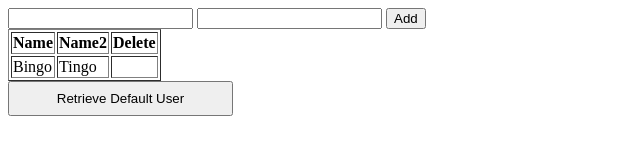
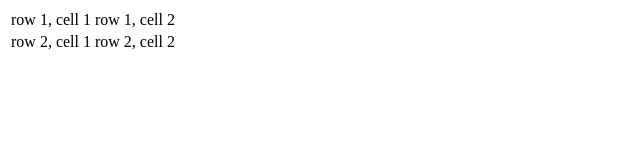
Before and after one commit to fmbylauren/fmbylauren.github.io, a plain HTML site: page html/index.html in a window 1280 px wide. Shown: the whole page, without its empty margins (0-640 px from the left). Drawn offline with nearby package versions, Linux system fonts and the light colour scheme.

Commit message:
Update index.html

```diff
--- a/html/index.html
+++ b/html/index.html
@@ -1,52 +1,30 @@
 <html>
     <head>
-
         <script src="https://ajax.googleapis.com/ajax/libs/jquery/3.5.1/jquery.min.js"></script>
-
     </head>
     <body>
-        <input id="txtName" type="text" />
-        <input id="txtName2" type="text" />
-        <input id="btnAdd" type="button" value="Add" />
-        <table id="tbNames" border="1" >
-            <tr>
-                <th>Name</b></th>
-                <th>Name2</b></th>
-                <th>Delete</b></th>
-            </tr>
-            <tr>
-                <td>Bingo</td>
-                <td>Tingo</td>
-                <td><img src="Delete.gif" height="15" class="delete" /></td>
-            </tr>
-        </table>
-        <input id="insert_data" type="button" style="height: 35px; width: 225px" value="Retrieve Default User" />
+        <script type="text/javascript">
+            function createTable(tableData) {
+            var table = document.createElement('table');
+            var tableBody = document.createElement('tbody');
 
+            tableData.forEach(function(rowData) {
+                var row = document.createElement('tr');
 
-        <script type="text/javascript">
-            var data = [];
-            data.push(["Coco", "Mandy"]);
-            data.push(["Suzze", "Candy"]);
-            data.push(["Janny", "Jacky"]);
+                rowData.forEach(function(cellData) {
+                var cell = document.createElement('td');
+                cell.appendChild(document.createTextNode(cellData));
+                row.appendChild(cell);
+                });
 
+                tableBody.appendChild(row);
+            });
 
-            $(document).ready(function() {
-                 $('#btnAdd').live('click', function() {
-                    var name = $('#txtName').val();
-                    var name2 = $('#txtName2').val();
-                    $("#tbNames tr:last").after("<tr><td>" + name + "</td><td>" + name2 + "</td><td><img src='delete.gif' class='delete' height='15' /></td></tr>");
-                 });
+            table.appendChild(tableBody);
+            document.body.appendChild(table);
+            }
 
-                 $('#tbNames td img.delete').live('click', function() {
-                    $(this).parent().parent().remove();
-                 });
-
-                 $("#insert_data").click(function() {
-                    for(var i=0; i<data.length; i++){
-                        $("#tbNames tr:last").after("<tr><td>" + data[i][0] + "</td><td>" + data[i][1] + "</td><td><img src='delete.gif' class='delete' height='15' /></td></tr>");
-                    }
-                });
-            });
-            </script>
+            createTable([["row 1, cell 1", "row 1, cell 2"], ["row 2, cell 1", "row 2, cell 2"]]);
+        </script>
     </body>
 </html>
```
